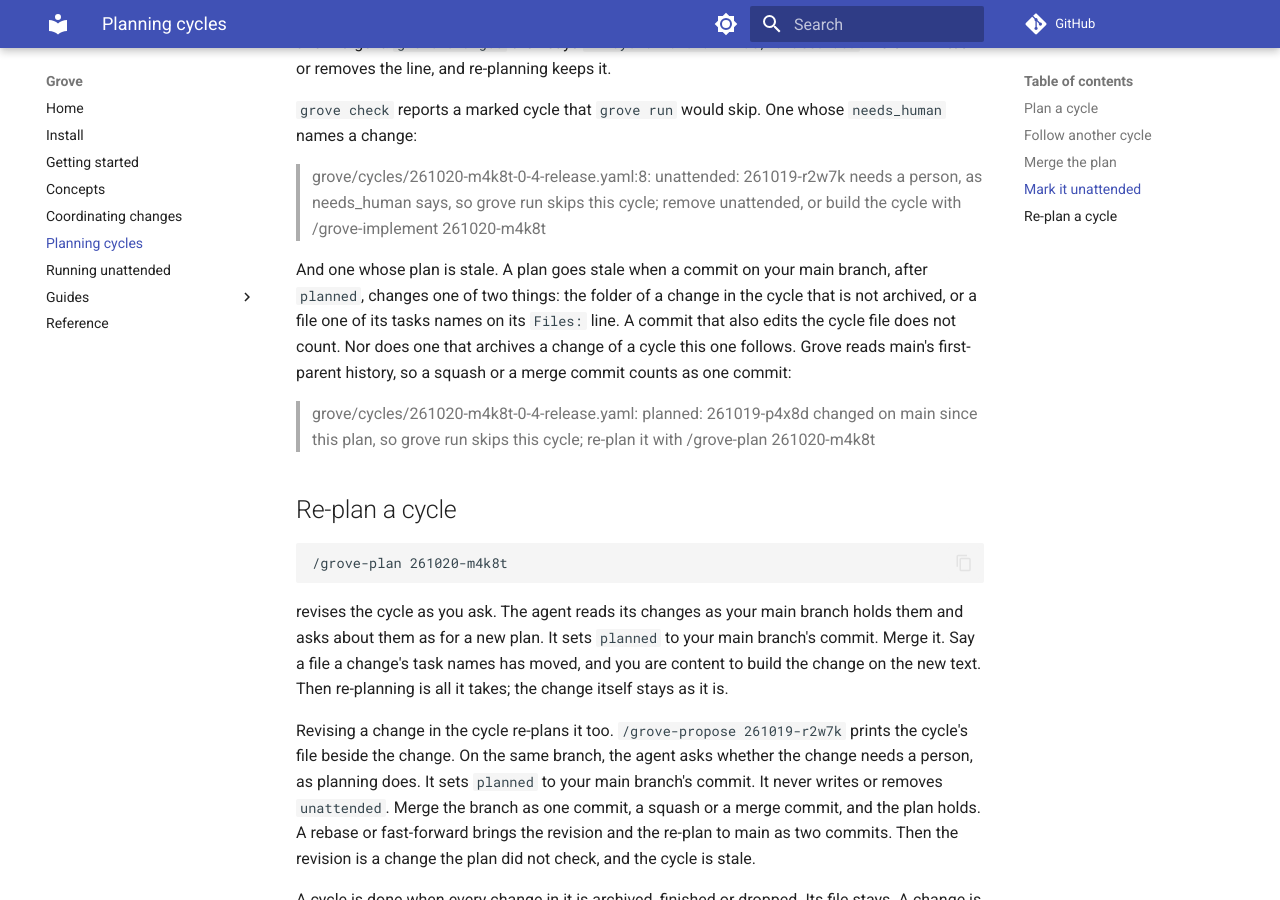
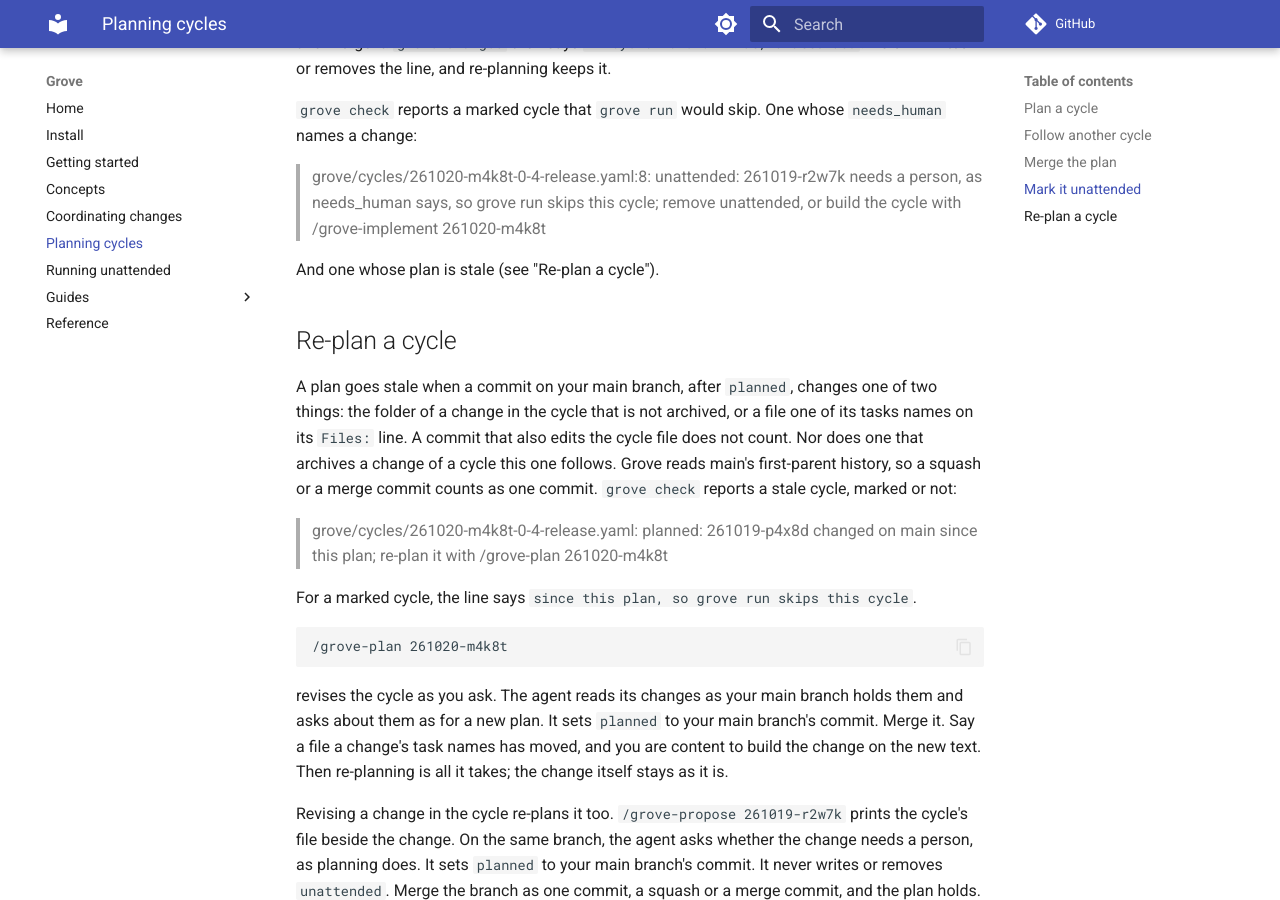
Before and after one commit to mascah/grove, an MkDocs documentation site: the page built from docs/planning.md, in a window 1280 px wide and 900 px high, scrolled down 2450 px. Built offline with MkDocs 1.6.1 and Material for MkDocs 9.7.7, drawn with Linux system fonts in a browser that asks for light colours; comment, search, counter and statistics services are not loaded.

Commit message:
fix(cli)!: check reports a stale cycle whether or not it is marked (261024-8ykrz:T-01)
grove check reported a stale plan only for a cycle marked unattended, so a
member of an unmarked cycle whose named file moved on main got no report.
It now reports every cycle that is not done; only a marked cycle's line
says grove run skips it.

BREAKING CHANGE: grove check reports a stale cycle that is not marked
unattended. Re-plan each one it names with /grove-plan <cycle-id>.

````diff
--- a/docs/planning.md
+++ b/docs/planning.md
@@ -118,17 +118,22 @@ No skill writes or removes the line, and re-planning keeps it.
 
 > grove/cycles/261020-m4k8t-0-4-release.yaml:8: unattended: 261019-r2w7k needs a person, as needs_human says, so grove run skips this cycle; remove unattended, or build the cycle with /grove-implement 261020-m4k8t
 
-And one whose plan is stale. A plan goes stale when a commit on your main
-branch, after `planned`, changes one of two things: the folder of a change
-in the cycle that is not archived, or a file one of its tasks names on its
-`Files:` line. A commit that also edits the cycle file does not count. Nor
-does one that archives a change of a cycle this one follows. Grove reads
-main's first-parent history, so a squash or a merge commit counts as one
-commit:
-
-> grove/cycles/261020-m4k8t-0-4-release.yaml: planned: 261019-p4x8d changed on main since this plan, so grove run skips this cycle; re-plan it with /grove-plan 261020-m4k8t
+And one whose plan is stale (see "Re-plan a cycle").
 
 ## Re-plan a cycle
+
+A plan goes stale when a commit on your main branch, after `planned`,
+changes one of two things: the folder of a change in the cycle that is
+not archived, or a file one of its tasks names on its `Files:` line. A
+commit that also edits the cycle file does not count. Nor does one that
+archives a change of a cycle this one follows. Grove reads main's
+first-parent history, so a squash or a merge commit counts as one commit.
+`grove check` reports a stale cycle, marked or not:
+
+> grove/cycles/261020-m4k8t-0-4-release.yaml: planned: 261019-p4x8d changed on main since this plan; re-plan it with /grove-plan 261020-m4k8t
+
+For a marked cycle, the line says `since this plan, so grove run skips
+this cycle`.
 
 ```text
 /grove-plan 261020-m4k8t
````
Also changed, not shown: dev/walkthrough.md (+12 -2 lines), grove/changes/261024-8ykrz-stale-cycle-reported-marked-or-not/implementation.md (added, +53 -0 lines), 2 other files.
